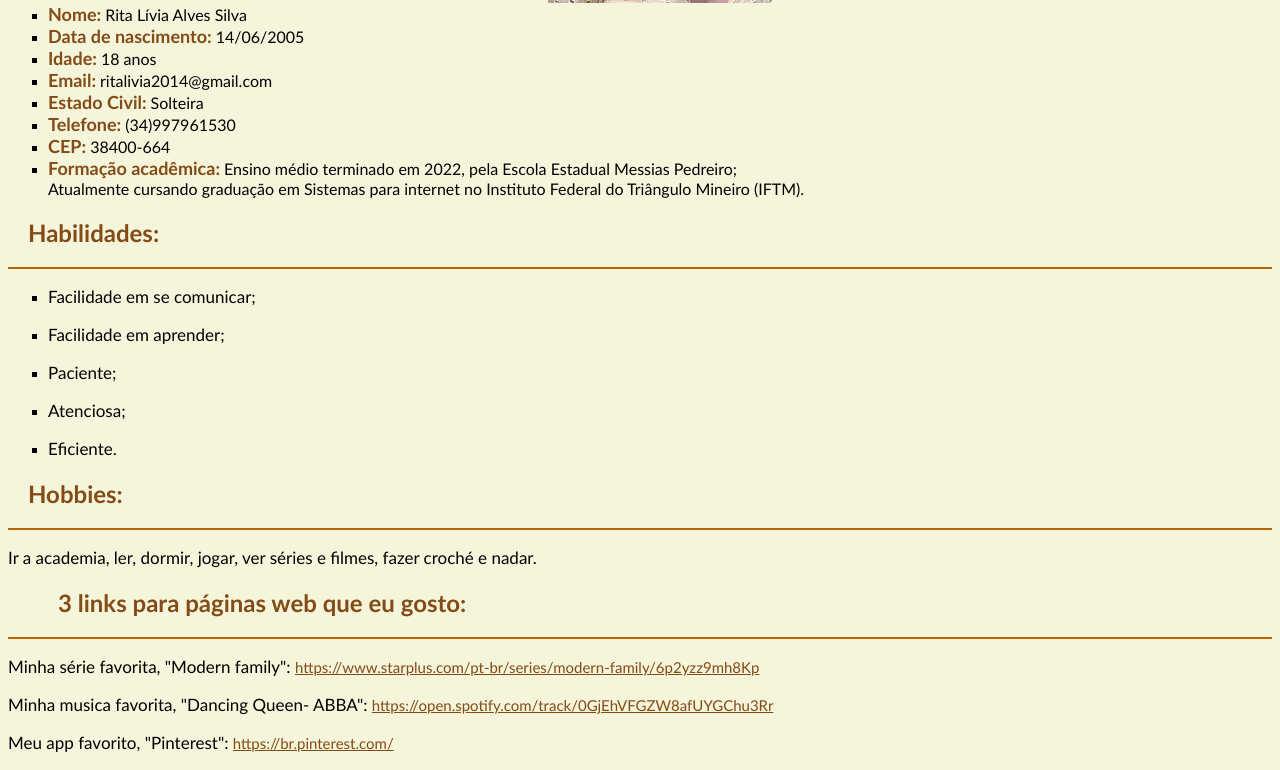
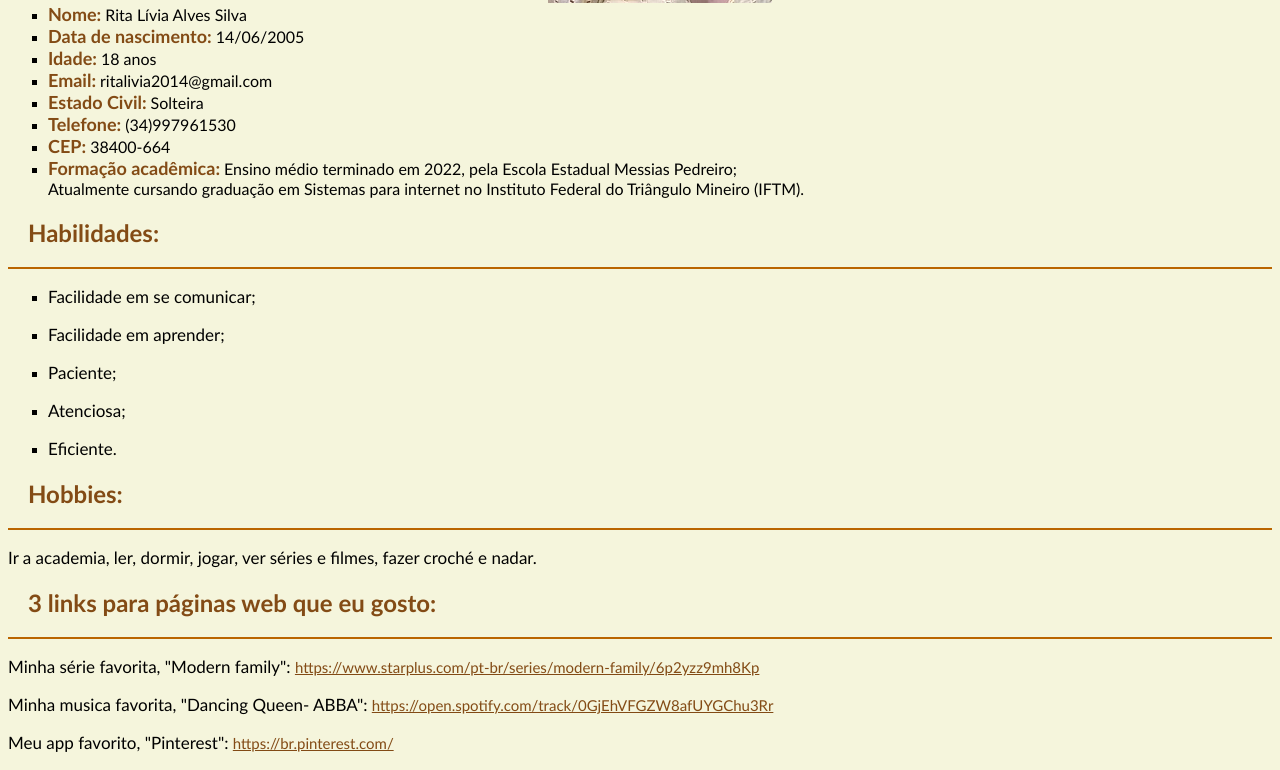
Before and after one commit to ritaliviaalves/pwe, a plain HTML site: page lista05/index.html in a window 1280 px wide. Shown: the part 432-1202 px from the top of the page. Drawn offline with Linux system fonts and the light colour scheme.

Commit message:
Update index.html

```diff
--- a/lista05/index.html
+++ b/lista05/index.html
@@ -77,7 +77,7 @@ black;font-family: candara;
     <p style="font-family: candara; font-size: 17px;">Ir a academia, ler, dormir, jogar, ver séries e filmes, fazer
         croché e nadar.</p>
 
-    <h2 style="font-family: candara; color: rgba(124, 65, 10, 0.945);margin-left: 50px">3 links para páginas web que eu gosto:</h2>
+    <h2 style="font-family: candara; color: rgba(124, 65, 10, 0.945);margin-left: 20px">3 links para páginas web que eu gosto:</h2>
     <hr color="rgba(124, 65, 10, 0.945)">
 
     <p style="color: black;font-family: candara;font-size: 17px;">Minha série favorita,
```
